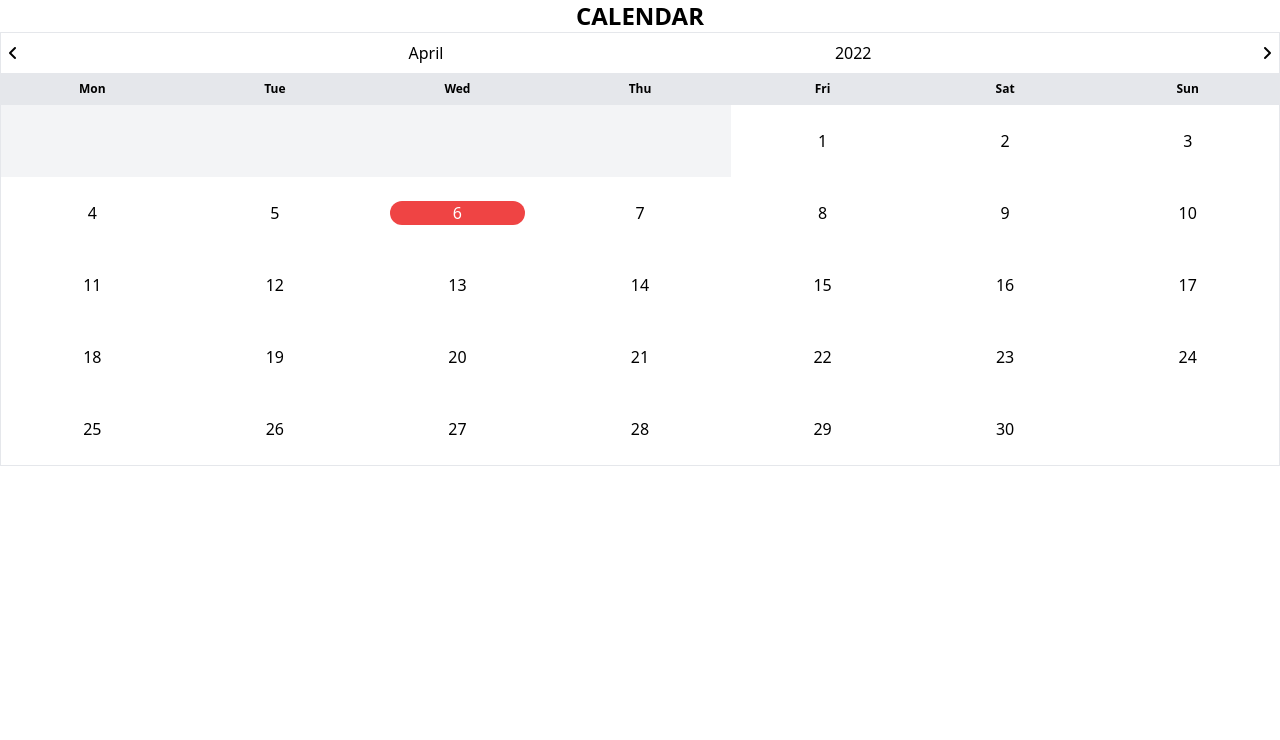
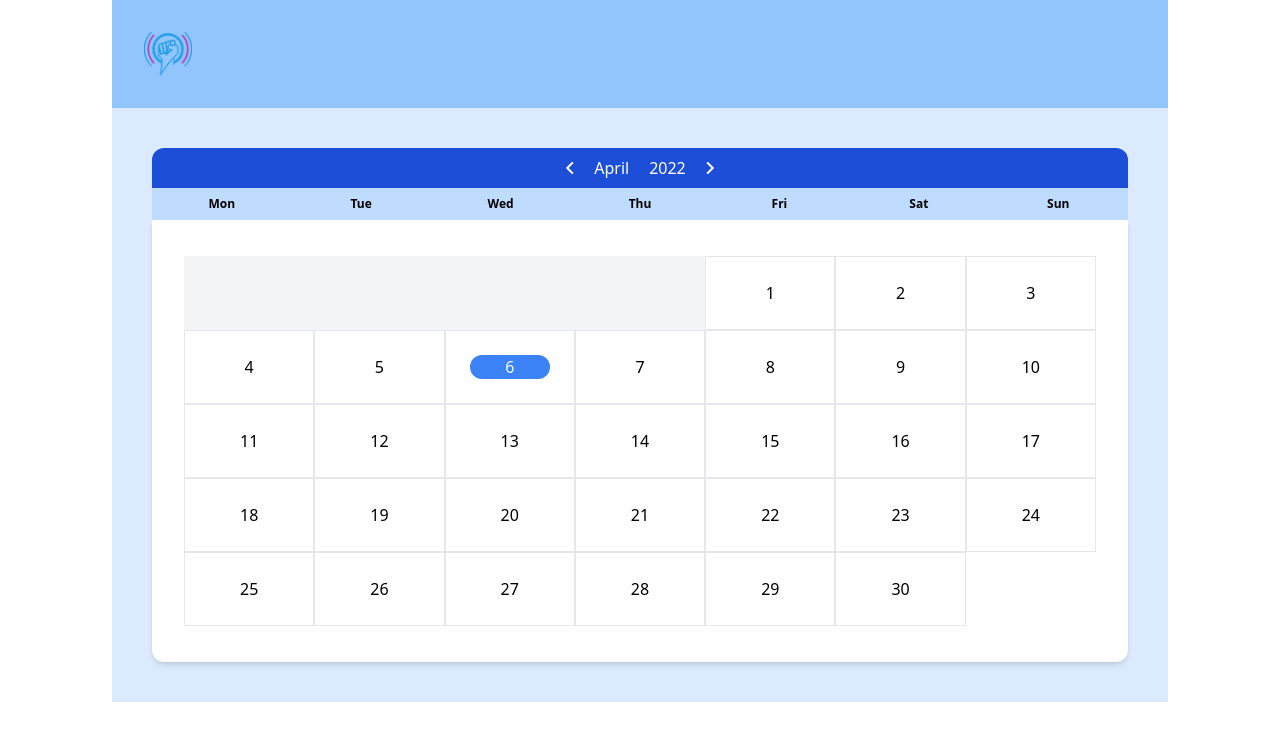
Before and after one commit to JenniferSemanate/ProyectoFinal, a Vue app: page / in a window 1280 px wide. Shown: the top 740 px of the page. Built offline with nearby package versions, Linux system fonts and the light colour scheme; no server answers; the database is empty.

Commit message:
styles calendar

```diff
--- a/src/App.vue
+++ b/src/App.vue
@@ -1,4 +1,8 @@
 <template>
+  <div class="flex justify-between lg:bg-blue-300 lg:p-6 lg:mx-28">
+     <img class="w-16 p-2 font-semibold text-xl tracking-tight" src="/images/logo.png" alt="Logotipo">
+     <h1 class="mt-2 lg:mr-10 font-semibold text-gray-800">{{ $route.params.day }}</h1>
+  </div>
   <RouterView />
 </template>
 
--- a/src/views/Calendar.vue
+++ b/src/views/Calendar.vue
@@ -1,9 +1,7 @@
 <template>
-  <div>
-    <h1 class="uppercase font-bold text-2xl text-center">Calendar</h1>
-    <div class="container mx-auto border">
-      <!-- navbar -->
-      <div class="flex justify-between gap-5 p-2">
+      <!-- navbar del calendario -->
+      <div class=" lg:bg-blue-100 lg:gap-16 lg:p-10 lg:mx-28">
+        <div class="flex justify-center gap-5 p-2 bg-blue-700 text-white rounded-t-xl">
           <button @click="lastMonth">
             <i class="fa-solid fa-angle-left"></i>
           </button>
@@ -15,21 +13,21 @@
         </div>
         <!-- calendario week -->
         <div class="grid grid-cols-7 text-center">
-        <div class="bg-gray-200 font-bold text-xs p-2">Mon</div>
-        <div class="bg-gray-200 font-bold text-xs p-2">Tue</div>
-        <div class="bg-gray-200 font-bold text-xs p-2">Wed</div>
-        <div class="bg-gray-200 font-bold text-xs p-2">Thu</div>
-        <div class="bg-gray-200 font-bold text-xs p-2">Fri</div>
-        <div class="bg-gray-200 font-bold text-xs p-2">Sat</div>
-        <div class="bg-gray-200 font-bold text-xs p-2">Sun</div>
+          <div class="bg-blue-200 font-bold text-xs p-2">Mon</div>
+          <div class="bg-blue-200 font-bold text-xs p-2">Tue</div>
+          <div class="bg-blue-200 font-bold text-xs p-2">Wed</div>
+          <div class="bg-blue-200 font-bold text-xs p-2">Thu</div>
+          <div class="bg-blue-200 font-bold text-xs p-2">Fri</div>
+          <div class="bg-blue-200 font-bold text-xs p-2">Sat</div>
+          <div class="bg-blue-200 font-bold text-xs p-2">Sun</div>
         </div>
-      <div class="grid grid-cols-7">
+        <div class="grid grid-cols-7 bg-white shadow-md lg:p-8 rounded-b-xl lg:py-9">
           <!-- Dias vacios -->
           <div v-for="n in diasVacios" :key="n" class="bg-gray-100"></div>
           <!-- calendario days -->
-        <div v-for="day in days" :key="day" class="p-6">
+          <div v-for="day in days" :key="day" class="p-6 border">
             <div
-            :class="{ 'bg-red-500 text-white': isItToday(day) }"
+              :class="{ 'bg-blue-500 text-white': isItToday(day) }"
               class="rounded-full text-center"
             >
               <RouterLink
@@ -43,7 +41,7 @@
           </div>
         </div>
         </div>
-  </div>
+
 </template>
 
 <script>
--- a/src/views/Notas.vue
+++ b/src/views/Notas.vue
@@ -1,8 +1,4 @@
 <template>
-    <div class="flex justify-between lg:bg-blue-300 lg:p-6 lg:mx-28">
-        <img class="w-16 p-2 font-semibold text-xl tracking-tight" src="/images/logo.png" alt="Logotipo">
-       <h1 class="mt-2 lg:mr-10 font-semibold text-gray-800">{{ $route.params.day }}</h1>
-    </div>
     <div class="grid mg:grid-cols-3 lg:grid-cols-6 lg:bg-blue-100 lg:gap-16 lg:p-10 lg:mx-28">
         <div class="col-span-3 bg-white shadow-md p-8 rounded-xl py-9">
             <h1 class="mb-5 font-semibold">Registra tu actividad!</h1>
```
Lines whose indentation alone changed are shown as unchanged.
